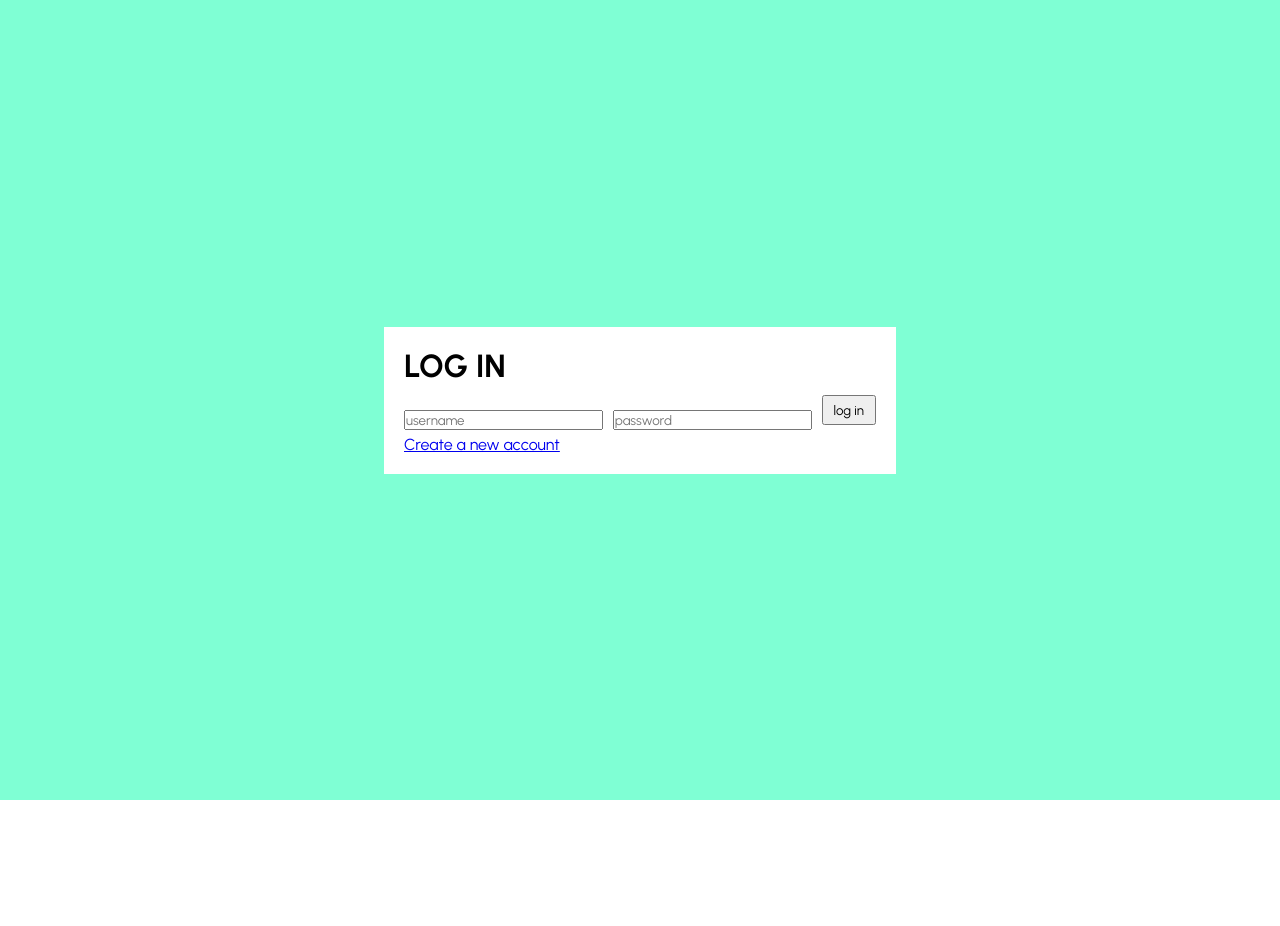
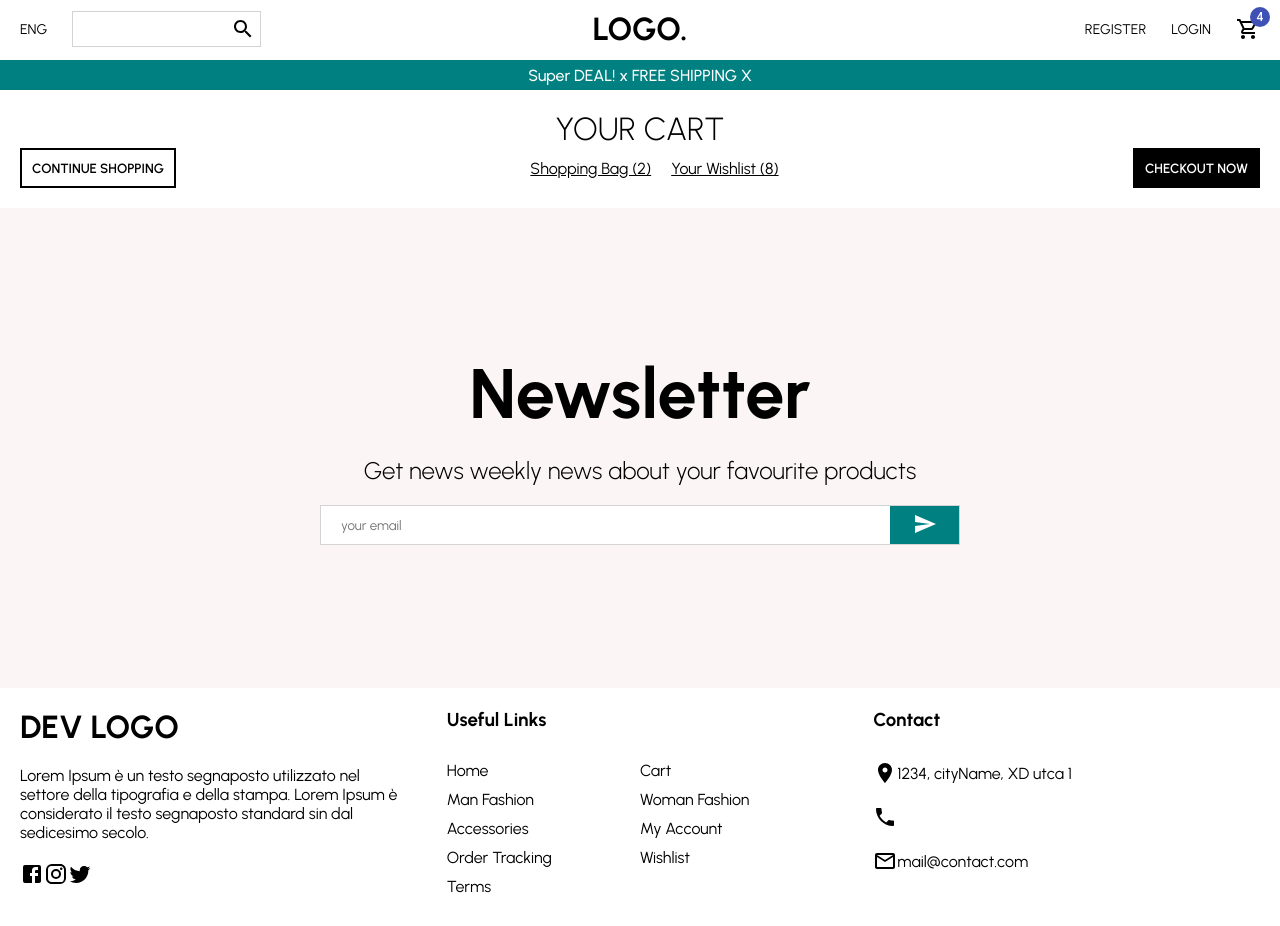
Before and after one commit to crunchymoon/serious_ws, a React (Create React App) app: page / in a window 1280 px wide. Before the commit the page ends 800 px from the top, so only its background shows below. Built offline with nearby package versions, Linux system fonts and the light colour scheme.

Commit message:
product details top part

```diff
--- a/src/App.jsx
+++ b/src/App.jsx
@@ -3,9 +3,10 @@ import Login from "./pages/Login";
 import Product from "./pages/Product";
 import ProductList from "./pages/ProductList";
 import Register from "./pages/Register";
+import Cart from "./pages/Cart";
 
 const App = () => {
-  return <Login />
+  return <Cart />
 };
 
 export default App;
--- a/src/index.css
+++ b/src/index.css
@@ -469,4 +469,48 @@
   margin: 10px 0;
 }
 
+.cart__wrapper {
+  padding: 20px;
+}
+.cart__top {
+  display: flex;
+  justify-content: space-between;
+  align-items: center;
+}
+.cart__top-btn {
+  padding: 10px;
+  font-weight: 600;
+  cursor: pointer;
+}
+.cart__title {
+  text-align: center;
+  font-weight: 300;
+}
+.cart__topText {
+  text-decoration: underline;
+  cursor: pointer;
+  margin: 0 10px;
+}
+.cart__top-btn:first-of-type {
+  border: 2px solid black;
+  color: black;
+  background-color: white;
+}
+.cart__top-btn {
+  border: 2px solid black;
+  color: white;
+  background-color: black;
+}
+
+.cart__bottom {
+  display: flex;
+  justify-content: space-between;
+}
+.cart__info {
+  flex: 3;
+}
+.cart__summary {
+  flex: 1;
+}
+
 /*# sourceMappingURL=index.css.map */
--- /dev/null
+++ b/src/pages/Cart.jsx
@@ -0,0 +1,28 @@
+import Navbar from "../components/Navbar";
+import Announcement from "../components/Announcement";
+import Newsletter from "../components/Newsletter";
+import Footer from "../components/Footer";
+const Cart = () => {
+    return (
+        <div className="cart__cont">
+            <Navbar />
+            <Announcement />
+            <div className="cart__wrapper">
+                <h1 className="cart__title">YOUR CART</h1>
+                <div className="cart__top">
+                    <button className="cart__top-btn">CONTINUE SHOPPING</button>
+                    <div className="cart__topTexts">
+                        <span className="cart__topText">Shopping Bag (2)</span>
+                        <span className="cart__topText">Your Wishlist (8)</span>
+                    </div>
+                    <button className="cart__top-btn">CHECKOUT NOW</button>
+                </div>
+
+            </div>
+            <Newsletter />
+            <Footer />
+        </div>
+    );
+}
+
+export default Cart;
--- a/src/scss/_layout.scss
+++ b/src/scss/_layout.scss
@@ -400,3 +400,48 @@
         margin: 10px 0;
     }
 }
+//cart
+.cart {
+    &__wrapper {
+        padding: 20px;
+    }
+    &__top {
+        @include flexSbween;
+        align-items: center;
+        &-btn {
+            padding: 10px;
+            font-weight: 600;
+            cursor: pointer;
+        }
+    }
+    &__title {
+        text-align: center;
+        font-weight: 300;
+    }
+    &__topText {
+        text-decoration: underline;
+        cursor: pointer;
+        margin: 0 10px;
+    }
+    &__top-btn:first-of-type {
+        border: 2px solid black;
+        color: inverse(white);
+        background-color: inverse(black);
+    }
+    &__top-btn {
+        border: 2px solid black;
+        color: inverse(black);
+        background-color: inverse(white);
+    }
+}
+.cart {
+    &__bottom {
+        @include flexSbween;
+    }
+    &__info {
+        flex: 3;
+    }
+    &__summary {
+        flex: 1;
+    }
+}
```
Also changed, not shown: src/scss/_components.scss (+10 -0 lines), 1 other file (tests, documents, lock files or other folders).
